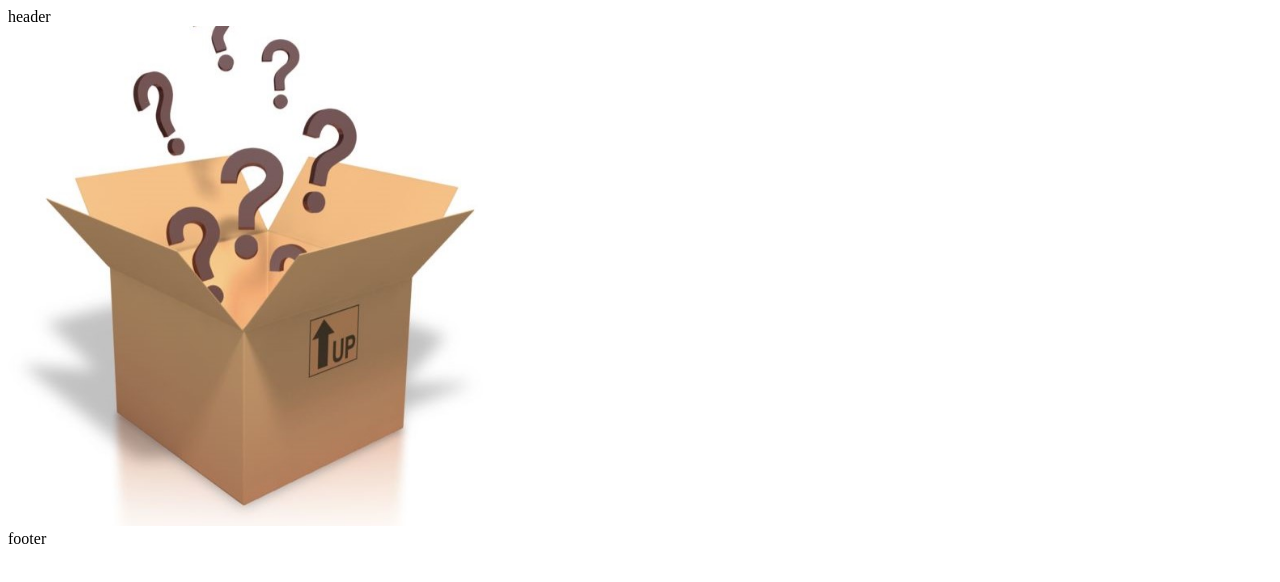
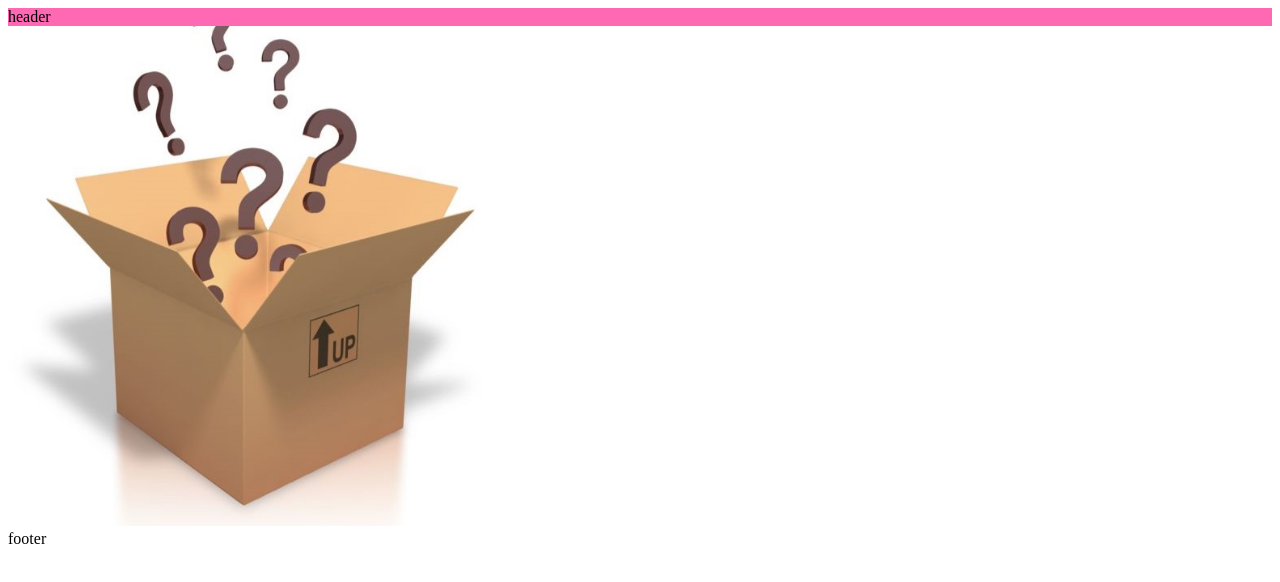
Before and after one commit to Louis-Matsika/fate, a Next.js app: page / in a window 1280 px wide. Shown: the top 582 px of the page. Built offline with nearby package versions, Linux system fonts and the light colour scheme.

Commit message:
add prop styles to header

```diff
--- a/src/components/Header/Header.tsx
+++ b/src/components/Header/Header.tsx
@@ -1,8 +1,16 @@
+/** @jsx jsx */
+import { jsx } from '@emotion/react'
+
 import React from 'react';
 
 const Header =()=>{
     return(
-    <div>
+    <div css={{
+        backgroundColor: 'hotpink',
+        '&:hover': {
+          color: 'lightgreen'
+        }
+      }}>
         header
     </div>);
 }
```
Also changed, not shown: src/components/Header/index.styles.ts (added, +9 -0 lines).
